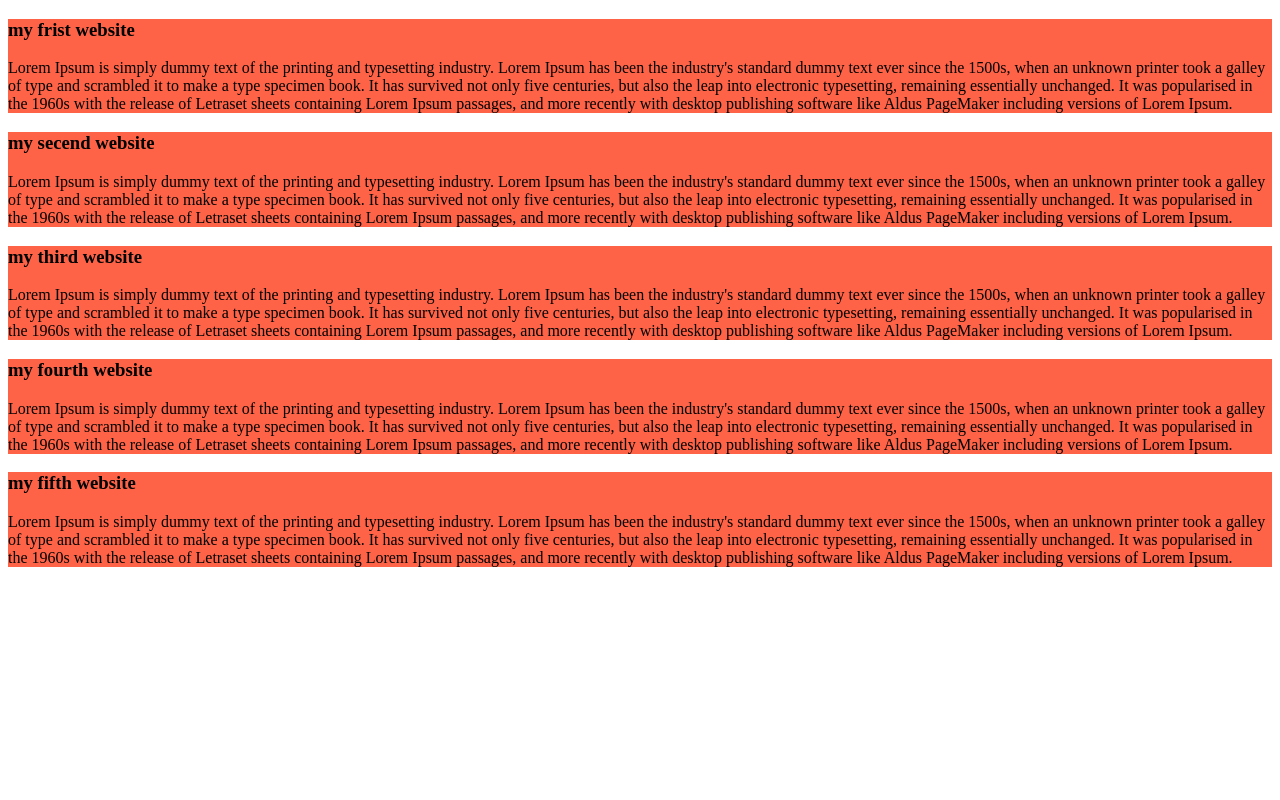
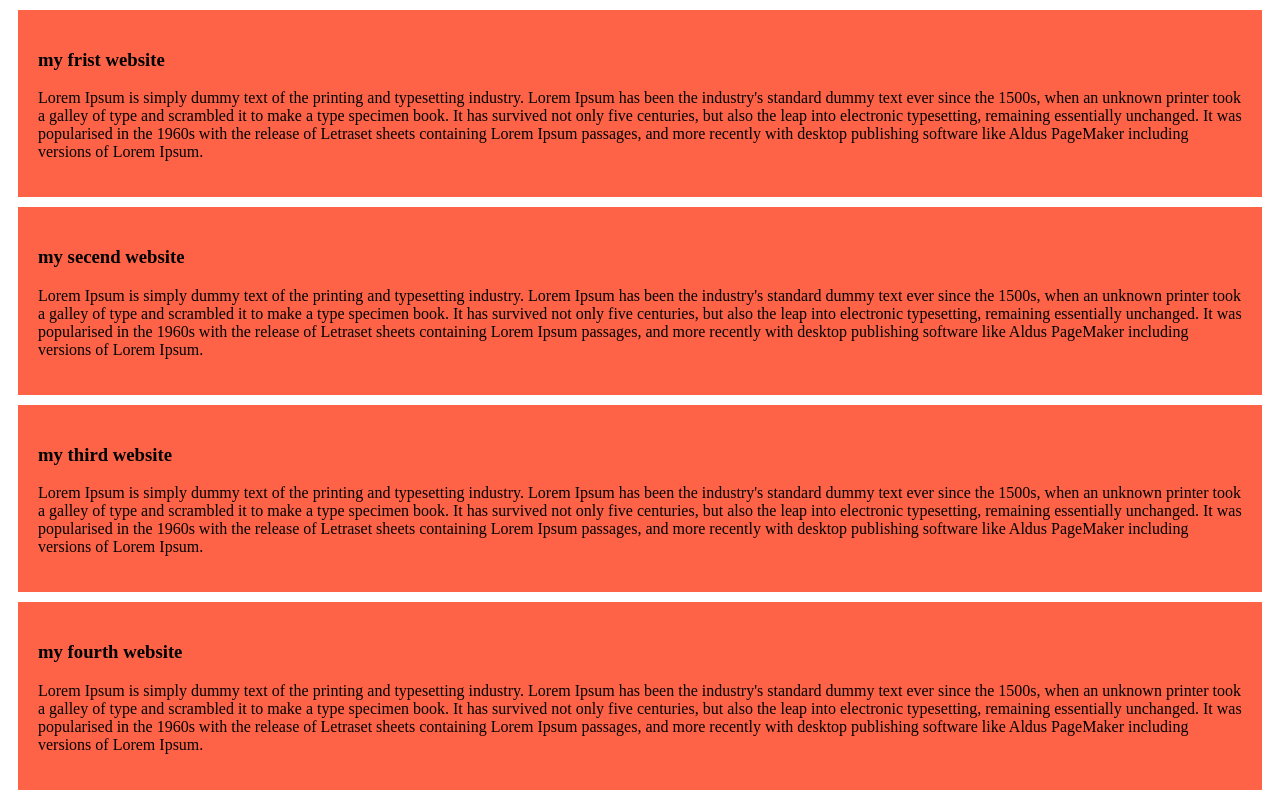
Before and after one commit to ummeahabiba/third-attempt, a plain HTML site: page index.html in a window 1280 px wide. Shown: the top 800 px of the page. Drawn offline with Linux system fonts and the light colour scheme.

```diff
--- a/styles/blog.css
+++ b/styles/blog.css
@@ -1,4 +1,5 @@
 div{
 background-color: tomato;
-
+padding: 20px;
+margin: 10px;
 }
```
